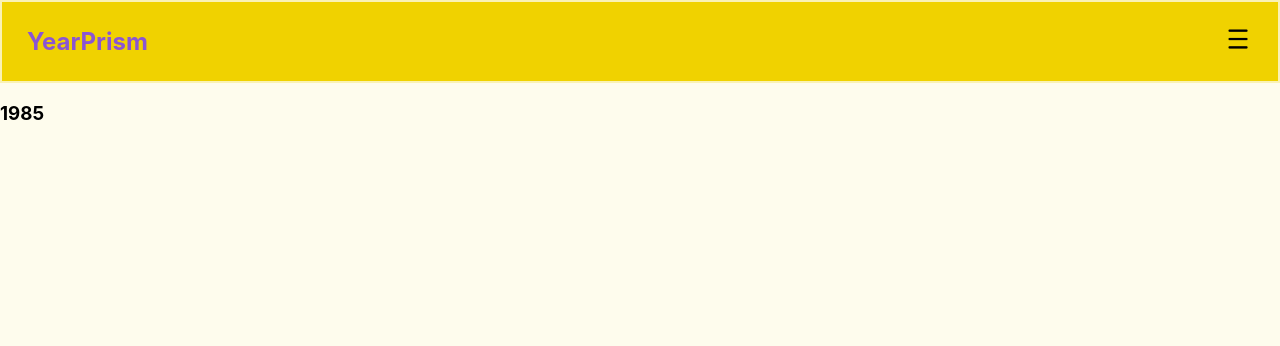
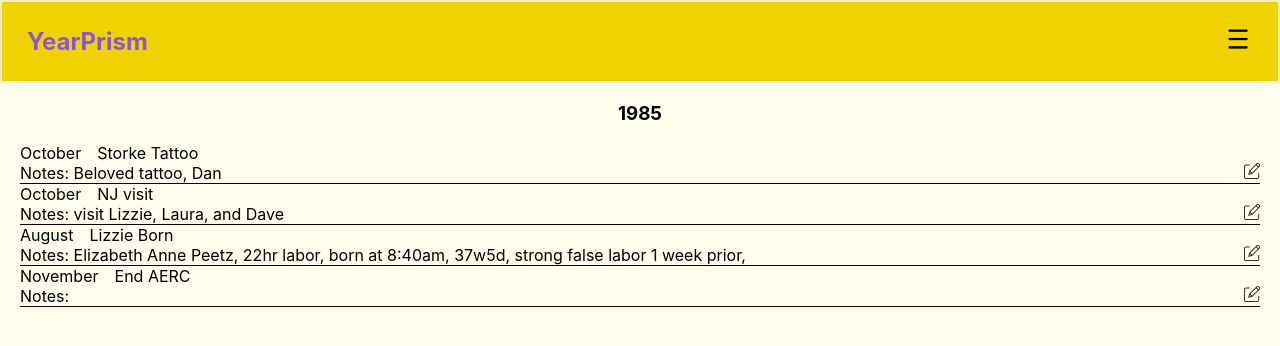
Before and after one commit to Cygnet717/YearPrism, a React (Create React App) app: page /Year/1985 in a window 1280 px wide. Shown: the top 346 px of the page. Built offline with nearby package versions, Linux system fonts and the light colour scheme.

Commit message:
edit event feature working

```diff
--- a/src/Components/YearViewPage/YearViewPage.css
+++ b/src/Components/YearViewPage/YearViewPage.css
@@ -0,0 +1,42 @@
+.indivevent{
+    border-bottom: 1px solid black;
+    margin-left: 20px;
+    margin-right: 20px;
+}
+
+.yearheader {
+    text-align: center;
+}
+
+.editIcon{
+    float: right;
+}
+
+.hiddenEdit{
+    display: none;
+}
+
+.showEdit{
+    display: block;
+  position: fixed;
+  z-index: 1;
+  width: fit-content;
+  height: fit-content;
+  overflow: auto;
+  padding-top: 10px;
+  padding-bottom: 10px;
+  background-color: rgb(138, 86, 211);
+  background-color: rgb(138, 86, 211);
+}
+
+.edit-content {
+    margin: 10px;
+    display: block;
+    width: fit-content;
+    max-width: 700px;
+    -webkit-animation-name: zoom;
+    -webkit-animation-duration: 0.6s;
+    animation-name: zoom;
+    animation-duration: 0.6s;
+    color: rgb(250, 239, 160);
+  }
--- a/src/Components/YearViewPage/YearViewPage.js
+++ b/src/Components/YearViewPage/YearViewPage.js
@@ -1,5 +1,9 @@
 import React, { Component } from 'react';
 import Store from '../dummy-store';
+import './YearViewPage.css';
+import editImg from '../../Images/edit.png';
+
+//<div>Icons made by <a href="https://www.flaticon.com/authors/kiranshastry" title="Kiranshastry">Kiranshastry</a> from <a href="https://www.flaticon.com/"     title="Flaticon">www.flaticon.com</a></div>
 
 export default class YearView extends Component{
     static defaultProps ={
@@ -10,11 +14,40 @@ export default class YearView extends Component{
         super(props)
         this.state ={
             yearEvents : null,
+            edit: 'hiddenEdit',
+            date: '',
+            eventName: '',
+            category: '',
+            notes: '',
         }
     }
 
+    showEditFeature(event){
+        let month = (new Date(Date.parse(event.eventMonth + "1, 2020")).getMonth()+1)
+        if(month <10){
+            month = '0' + month
+        }
+        let formatedDate = event.eventYear + '-' + month;
+        if(this.state.edit === 'hiddenEdit'){
+            this.setState({
+                edit: 'showEdit',
+                date: formatedDate,
+                eventName: event.eventName,
+                category: event.category,
+                notes: event.notes,
+            })
+        }
+    }
+
+    submitChangeEvent(){
+        console.log('submitted')
+        this.setState({
+            edit: 'hiddenEvent'
+        })
+    }
+
     componentDidMount(){
-        const { year }= this.props.match.params.year
+        //const { year }= this.props.match.params.year
 
         //fetch(what happened this year)
         //.then((yearEvents) => {
@@ -23,15 +56,42 @@ export default class YearView extends Component{
     }
 
     render(){
+        const categories = ['School', 'Relationship', 'Job', 'Achievement', 'Body Modification', 'Vacation', 'Family', 'Pets', 'Medical', 'Other']
         return(
             <div>
-                <h3>{this.props.match.params.year}</h3>
-                {Store.events.map(i => {
-                    console.log(i.year)
-                    if(parseInt(i.eventYear) === parseInt(this.props.match.params.year)){
-                    return <div>{i.eventMonth} {i.eventName}  {i.notes}</div>
-                    }
-                    return<></>
+                <h3 className='yearheader'>{this.props.match.params.year}</h3>
+                <div className={this.state.edit}>
+                    <form className='edit-content' onSubmit={this.submitChangeEvent}>
+                        <span className="input">
+                            <label>Date</label>
+                            <input type='month' id='date' defaultValue={this.state.date}/>
+                        </span>
+                        <br/>
+                        <span className="input">
+                            <label>Event name</label>
+                            <input type='text' id='eName' placeholder={this.state.eventName} size="28"/>
+                        </span>
+                        <br/>
+                        <span>
+                            <label>Category</label>
+                            <select id='category' value={this.state.category}>
+                                <option  disabled hidden >{this.state.category}</option>
+                                {categories.map(i => {
+                                    return <option id='category' key={i} name='category' value={i}>{i}</option>
+                                })}
+                            </select>
+                        </span>
+                        <br/>
+                        <label>Notes</label>
+                        <input id='notes' type='textbox' size='44' placeholder={this.state.notes}/>
+                        <br/>
+                        <input type='submit'/>
+                    </form>
+                </div>
+                {Store.eventsFiltered.map(i => {
+                    return <div className='indivevent' id={i.eventId} key={i.eventId}>{i.eventMonth}&emsp;{i.eventName}<br/> Notes: {i.notes}
+                    <img className='editIcon' src={editImg} alt='edit' onClick={() => this.showEditFeature(i)}/>
+            </div>
                 })}
             </div>
         )
--- a/src/Components/dummy-store.js
+++ b/src/Components/dummy-store.js
@@ -3,6 +3,40 @@ const Store = {
         'UserName': 'Kathy Bradt',
         'userBirthday': '1986'
     },
+    'eventsFiltered': [
+        {
+            'eventId': 120,
+            'eventMonth': 'October',
+            'eventYear': '2019',
+            'eventName': 'Storke Tattoo',
+            'category': 'Body Modification',
+            'notes': 'Beloved tattoo, Dan'
+            },
+            {
+            'eventId': 121,
+            'eventMonth': 'October',
+            'eventYear': '2019',
+            'eventName': 'NJ visit',
+            'category': 'Vacation',
+            'notes': 'visit Lizzie, Laura, and Dave'
+            },
+            {
+            'eventId': 122,
+            'eventMonth': 'August',
+            'eventYear': '2019',
+            'eventName': 'Lizzie Born',
+            'category': 'Achievement',
+            'notes': 'Elizabeth Anne Peetz, 22hr labor, born at 8:40am, 37w5d, strong false labor 1 week prior, '
+            },
+            {
+            'eventId': 123,
+            'eventMonth': 'November',
+            'eventYear': '2019',
+            'eventName': 'End AERC',
+            'category': 'Jobs',
+            'notes': ''
+            },
+    ],
     'events':[
         {
         'eventId': 120,
```
Also changed, not shown: src/Images/edit.png (added).
